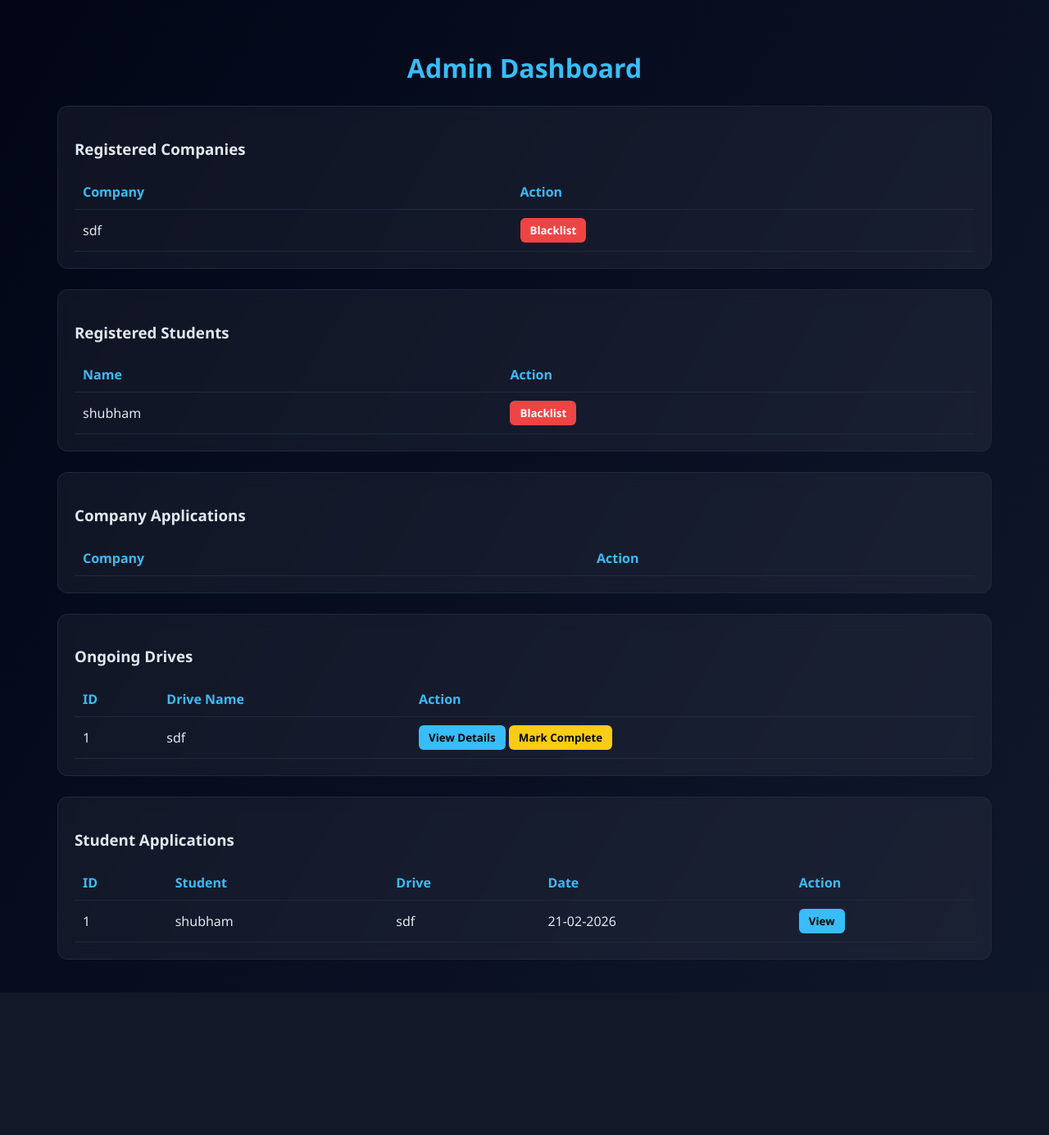
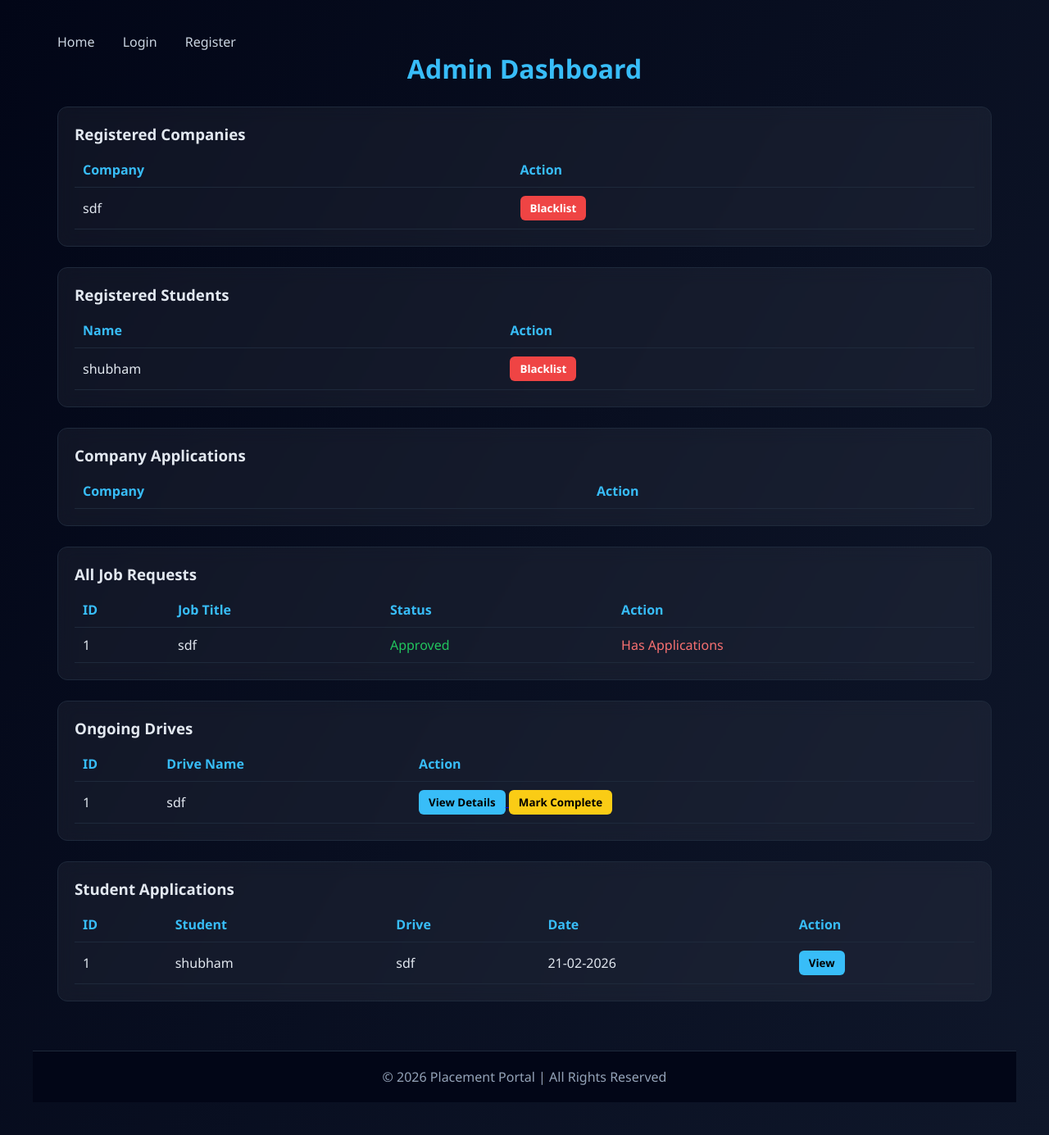
Before and after one commit to sfdhn878y/company_dashboard_final, a Flask app: page /admin_dashboard in a window 1280 px wide. Shown: the whole page at 82% size. Before the commit the page ends 1211 px from the top, so only its background shows below. Run offline with Flask 3, Linux system fonts and the light colour scheme; data comes from the database, SQL or seed files in the repository; both versions use the stored data as it was after the commit; lists and menus that the app fills with data are empty.

Commit message:
admin dashboard jobs drive approve or reject feature

```diff
--- a/app.py
+++ b/app.py
@@ -1,4 +1,4 @@
-from flask import Flask,render_template,request,session,redirect
+from flask import Flask,render_template,request,session,redirect,url_for
 from flask_sqlalchemy import SQLAlchemy
 from datetime import datetime
 
@@ -443,20 +443,33 @@ def complete_company_profile():
 @app.route("/admin_dashboard")
 def admin_dashboard():
 
-    # Registered Companies (approved ones)
-    companies = User.query.filter_by(role="company", is_approved=True).all()
+    # Approved Companies
+    companies = User.query.filter_by(
+        role="company",
+        is_approved=True
+    ).all()
 
+    # All Students
+    students = User.query.filter_by(
+        role="student"
+    ).all()
 
-    # Registered Students
-    students = User.query.filter_by(role="student").all()
+    # Pending Companies
+    pending_companies = User.query.filter_by(
+        role="company",
+        is_approved=False
+    ).all()
 
-    # Pending Companies (not approved yet)
-    pending_companies = User.query.filter_by(role="company", is_approved=False).all()
+    # 🔁 All Jobs (important change)
+    jobs = Job.query.all()
 
-    # Ongoing Drives (approved + not closed jobs)
-    jobs = Job.query.filter_by(is_approved=True, is_closed=False).all()
+    # Only Approved + Active Jobs (for ongoing section)
+    ongoing_jobs = Job.query.filter_by(
+        is_approved=True,
+        is_closed=False
+    ).all()
 
-    # Student Applications
+    # All Applications
     applications = Application.query.all()
 
     return render_template(
@@ -464,10 +477,39 @@ def admin_dashboard():
         companies=companies,
         students=students,
         pending_companies=pending_companies,
-        jobs=jobs,
+        jobs=jobs,                  # used for approve/disapprove section
+        ongoing_jobs=ongoing_jobs,  # used for ongoing drives section
         applications=applications
     )
 
+# approve job
+@app.route("/approve-job/<int:id>")
+def approve_job(id):
+    job = Job.query.get(id)
+    if job:
+        job.is_approved = True
+        db.session.commit()
+    return redirect("/admin_dashboard")
+
+# reject job (you can delete or just mark rejected)
+@app.route("/disapprove-job/<int:id>")
+def disapprove_job(id):
+    job = Job.query.get(id)
+
+    if job:
+
+        # check if any application exists for this job
+        application_count = Application.query.filter_by(job_id=id).count()
+
+        # if students already applied → do NOT allow disapprove
+        if application_count > 0:
+            return "Cannot disapprove. Students already applied to this job."
+
+        # if no applications → allow disapprove
+        job.is_approved = False
+        db.session.commit()
+
+    return redirect("/admin_dashboard")
 
 
 @app.route("/student_dashboard")
@@ -575,6 +617,21 @@ def toggle_shortlist(id):
 
     return redirect(request.referrer)
 
+#--------------------------------------------
+@app.route('/logout')
+
+def logout():
+    session.clear()  # clears the session for the user
+    return redirect(url_for('login'))  # redirect to login page
+
+
+
+
+
+
+
+
+
 # =====================
 # RUN
 # =====================
--- a/templates/admin_dashboard.html
+++ b/templates/admin_dashboard.html
@@ -1,8 +1,5 @@
-<!DOCTYPE html>
-<html>
-
-<head>
-    <title>Admin Dashboard</title>
+{% extends 'base.html' %}
+{% block content %}
 
 <style>
     * {
@@ -171,9 +168,53 @@
 
             </table>
         </div>
+        <!-- Pending Job Approvals -->
+        <!-- Job Management -->
+        <div class="card">
+            <h3>All Job Requests</h3>
+            <table>
+                <tr>
+                    <th>ID</th>
+                    <th>Job Title</th>
+                    <th>Status</th>
+                    <th>Action</th>
+                </tr>
 
+                {% for j in jobs %}
+                <tr>
+                    <td>{{ j.id }}</td>
+                    <td>{{ j.title }}</td>
 
-        <!-- Ongoing Drives -->
+                    <td>
+                        {% if j.is_approved %}
+                        <span style="color:#22c55e;">Approved</span>
+                        {% else %}
+                        <span style="color:#facc15;">Pending</span>
+                        {% endif %}
+                    </td>
+
+                    <td>
+                        {% if j.is_approved %}
+
+                        {% if j.applications|length == 0 %}
+                        <a href="/disapprove-job/{{ j.id }}">
+                            <button class="reject">Disapprove</button>
+                        </a>
+                        {% else %}
+                        <span style="color:#f87171;">Has Applications</span>
+                        {% endif %}
+
+                        {% else %}
+                        <a href="/approve-job/{{ j.id }}">
+                            <button class="approve">Approve</button>
+                        </a>
+                        {% endif %}
+                    </td>
+                </tr>
+                {% endfor %}
+
+            </table>
+        </div> <!-- Ongoing Drives -->
         <div class="card">
             <h3>Ongoing Drives</h3>
             <table>
@@ -233,6 +274,4 @@
         </div>
 
     </div>
-</body>
-
-</html>
+    {% endblock %}
--- a/templates/base.html
+++ b/templates/base.html
@@ -62,14 +62,27 @@
 </head>
 <body>
 
-<div class="navbar">
-    <div class="logo">Placement Portal</div>
+<div class="nav-links">
 
-    <div class="nav-links">
-        <a href="/">Home</a>
+    <a href="/">Home</a>
+
+    {% if session.get("role") == "Admin" %}
+        <a href="/admin_dashboard">Dashboard</a>
+        <a href="/logout">Logout</a>
+
+    {% elif session.get("role") == "student" %}
+        <a href="/student_dashboard">Dashboard</a>
+        <a href="/logout">Logout</a>
+
+    {% elif session.get("role") == "company" %}
+        <a href="/company_dashboard">Dashboard</a>
+        <a href="/logout">Logout</a>
+
+    {% else %}
         <a href="/login">Login</a>
         <a href="/register">Register</a>
-    </div>
+    {% endif %}
+
 </div>
 
 {% block content %}{% endblock %}
```
Also changed, not shown: instance/placement.db. Lines whose indentation alone changed are shown as unchanged.
